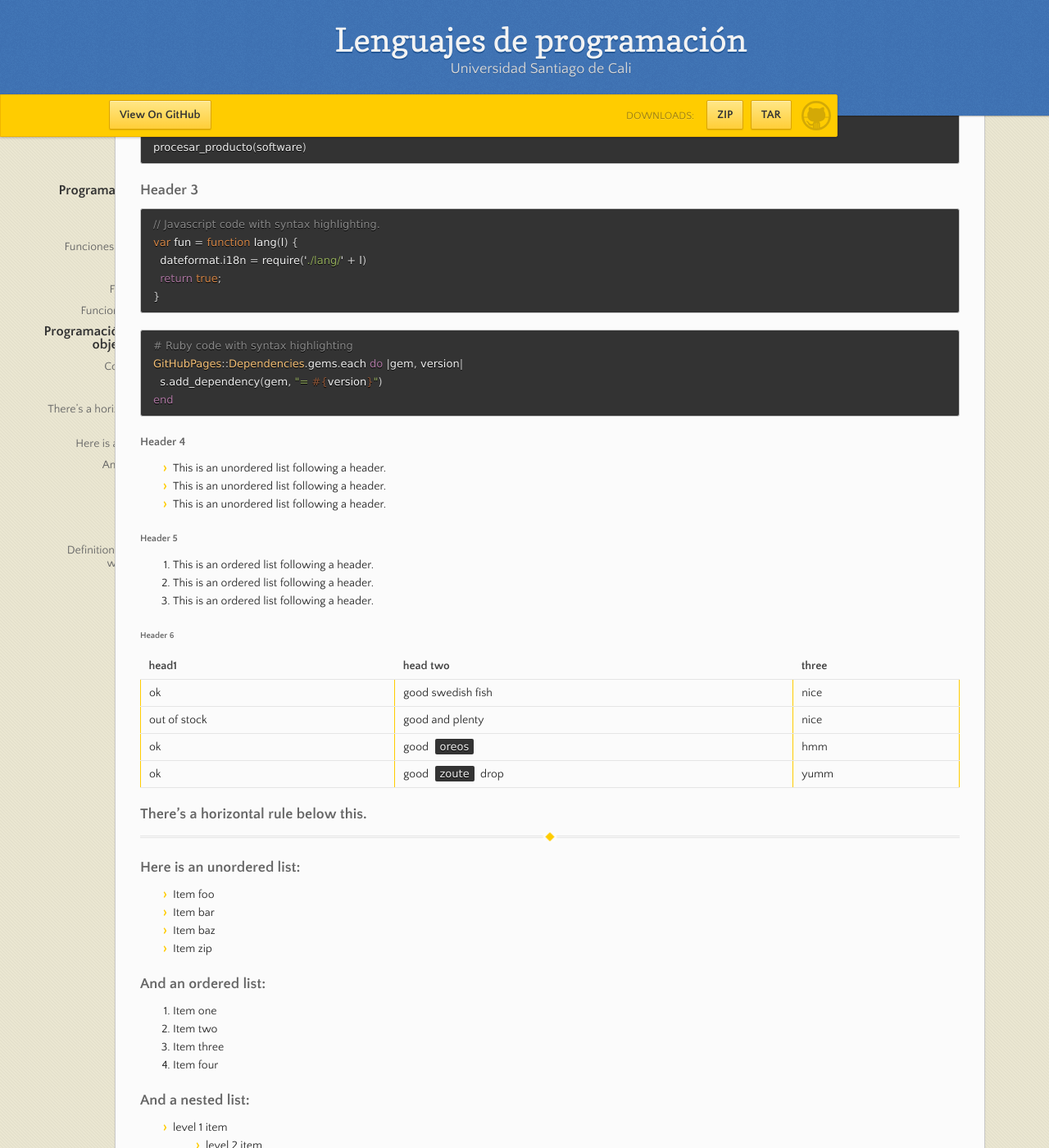
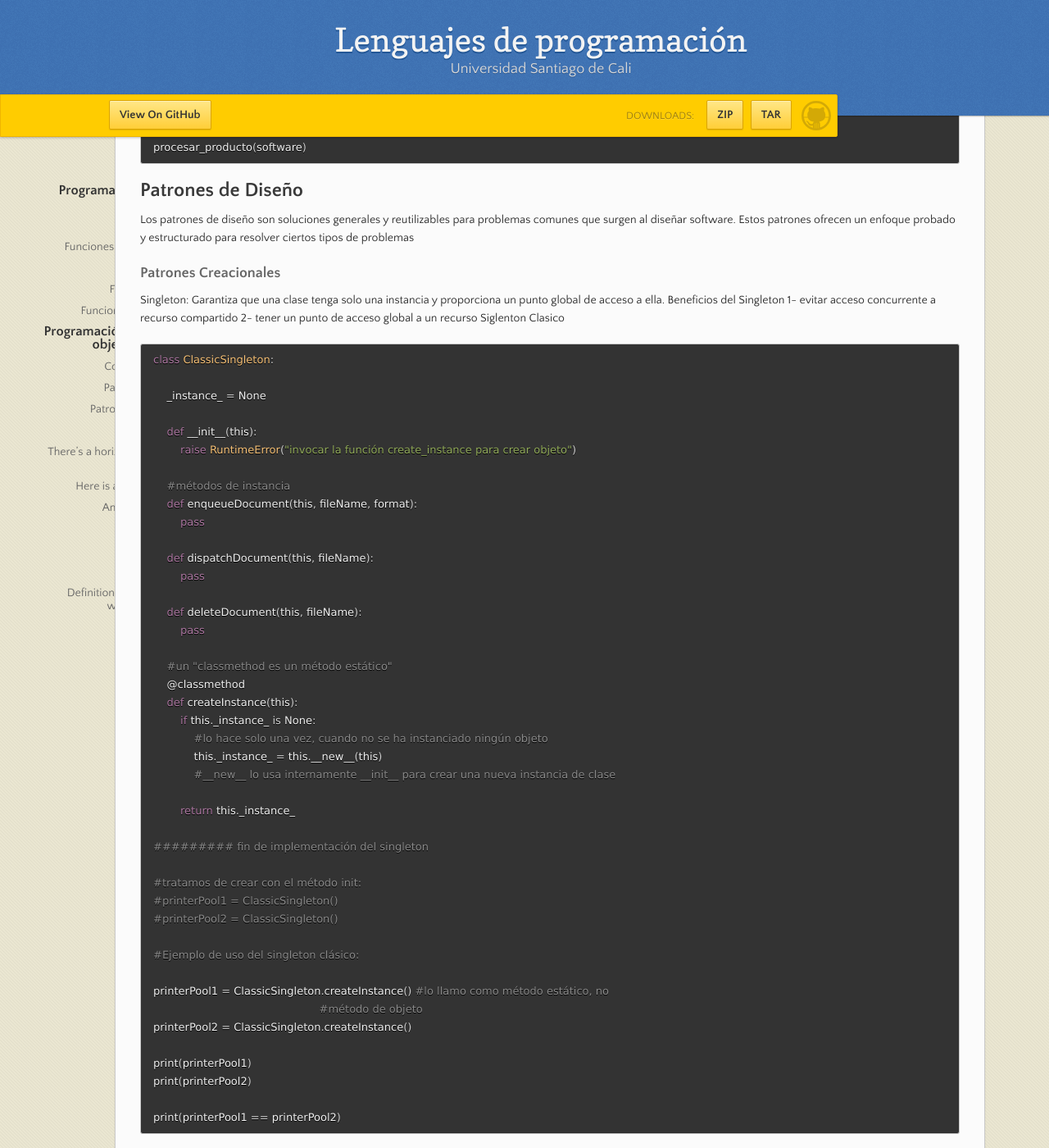
Before and after one commit to JDaviddE/JDaviddE.github.io, a Jekyll site: the page built from index.md, in a window 1280 px wide and 1400 px high, scrolled down 4486 px. Shown: the whole window at 82% size. Built offline with Jekyll 4.4.1, drawn with Linux system fonts in a browser that asks for light colours; some of the changed text lies outside the part shown.

Commit message:
Update index.md

````diff
--- a/index.md
+++ b/index.md
@@ -203,8 +203,89 @@ procesar_producto(articulo)
 procesar_producto(libro)
 procesar_producto(software)
 ```
+## Patrones de Diseño
+Los patrones de diseño son soluciones generales y reutilizables para problemas comunes que surgen al diseñar software. Estos patrones ofrecen un enfoque probado y estructurado para resolver ciertos tipos de problemas
+### Patrones Creacionales
+Singleton: Garantiza que una clase tenga solo una instancia y proporciona un punto global de acceso a ella.
+Beneficios del Singleton
+1- evitar acceso concurrente a recurso compartido
+2- tener un punto de acceso global a un recurso
+Siglenton Clasico
+```python
+class ClassicSingleton:
 
+    _instance_ = None
 
+    def __init__(this):
+        raise RuntimeError("invocar la función create_instance para crear objeto")
+
+    #métodos de instancia
+    def enqueueDocument(this, fileName, format):
+        pass
+
+    def dispatchDocument(this, fileName):
+        pass
+
+    def deleteDocument(this, fileName):
+        pass
+
+    #un "classmethod es un método estático"
+    @classmethod
+    def createInstance(this):
+        if this._instance_ is None:
+            #lo hace solo una vez, cuando no se ha instanciado ningún objeto
+            this._instance_ = this.__new__(this)
+            #__new__ lo usa internamente __init__ para crear una nueva instancia de clase
+
+        return this._instance_
+
+######### fin de implementación del singleton
+
+#tratamos de crear con el método init:
+#printerPool1 = ClassicSingleton()
+#printerPool2 = ClassicSingleton()
+
+#Ejemplo de uso del singleton clásico:
+
+printerPool1 = ClassicSingleton.createInstance() #lo llamo como método estático, no
+                                                 #método de objeto
+printerPool2 = ClassicSingleton.createInstance()
+
+print(printerPool1)
+print(printerPool2)
+
+print(printerPool1 == printerPool2)
+```
+Naive Siglenton
+```python
+#esta implementación "naive" reemplaza el método constructor por defecto por un
+#método propio de instanciación
+class naive_singleton():
+    _instance_ = None
+    #se va a lanzar error cuando se llame, para obligar a llamar al método create_instance
+    def __init__(self):
+        raise RuntimeError("use create_instance method instead")
+    #Se usa este método en vez del inicializador para garantizar que se cree una sola instancia
+    #classmethod garantiza que el método sea estático
+    #cls se usa aquí como el self
+    @classmethod
+    def create_instance(cls):
+        #si no existe la instancia, la crea
+        if cls._instance_  is None:
+            cls._instance_ = cls.__new__(cls)
+        #retorna la instancia
+        return cls._instance_
+
+#ambos objetos SON la misma instancia de la clase
+printer_pool1 = naive_singleton.create_instance()
+printer_pool2 = naive_singleton.create_instance()
+
+print(printer_pool1)
+print(printer_pool2)
+
+#Debe mostrar si printer_pool1 y printer_pool2 corresponden a la misma instancia de clase (en este caso, es VERDADERO):
+print(f"Son la misma instancia?: {printer_pool1 is printer_pool2}")
+```
 ### Header 3
 
 ```js
````
